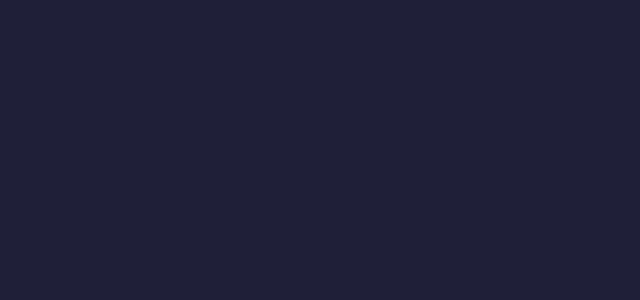
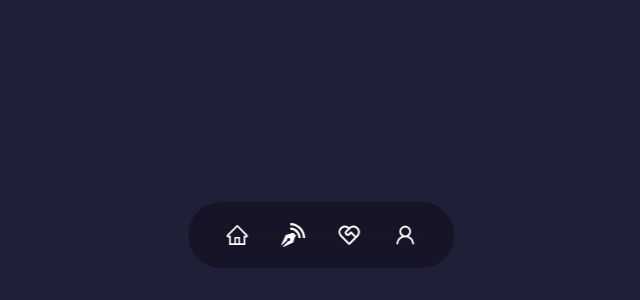
Before and after one commit to Mossahid123/my-portfolio-site, a React (Create React App) app: page /home in a window 1280 px wide. Shown: the part 500-800 px from the top of the page, without its empty margins (319-959 px from the left). Built offline with nearby package versions, Linux system fonts and the light colour scheme.

Commit message:
added navbar with design

```diff
--- a/src/App.css
+++ /dev/null
@@ -1,134 +0,0 @@
-/* Using Google Fonts */
-@import url("https://fonts.googleapis.com/css2?family=Poppins:wght@300;400;500;600&display=swap");
-
-/* ============ Root Style ============ */
-* {
-  margin: 0;
-  padding: 0;
-  border: 0;
-  outline: 0;
-  box-sizing: border-box;
-  list-style: none;
-  text-decoration: none;
-}
-
-:root {
-  --color-bg: #1f1f38;
-  --color-bg-variant: #2c2c6c;
-  --color-primary: #4db5ff;
-  --color-primary-variant: (77, 181, 255, 0.4);
-  --color-white: #fff;
-  --color-light: (255, 255, 255, 0.6);
-  --transition: all 400ms ease;
-  --container-width-lg: 75%;
-  --container-width-md: 86%;
-  --container-width-sm: 90%;
-}
-
-html {
-  scroll-behavior: smooth;
-}
-
-::-webkit-scrollbar {
-  display: none;
-}
-
-body {
-  font-family: "Poppins", sans-serif;
-  background: var(--color-bg);
-  color: var(--color-white);
-  line-height: 1.7;
-}
-
-/* ============ General Style ============ */
-
-.container {
-  width: var(--container-width-lg);
-  margin: 0 auto;
-}
-h1,
-h2,
-h3,
-h4,
-h5 {
-  font-weight: 500;
-}
-h1 {
-  font-size: 2.5rem;
-}
-
-section {
-  margin-top: 8rem;
-}
-
-section > h2,
-section > h5 {
-  text-align: center;
-  color: var(--color-light);
-}
-
-section > h2 {
-  color: var(--color-primary);
-  margin-bottom: 3rem;
-}
-
-.text-light {
-  color: var(--color-light);
-}
-
-a {
-  color: var(--color-primary);
-  transition: var(--transition);
-}
-
-a:hover {
-  color: var(--color-white);
-}
-
-.btn {
-  width: max-content;
-  display: inline-block;
-  color: var(--color-primary);
-  padding: 0.75rem 1.2rem;
-  border-radius: 0.4rem;
-  cursor: pointer;
-  border: 1px solid var(--color-primary);
-  transition: var(--transition);
-}
-
-.btn:hover {
-  background: var(--color-white);
-  color: var(--color-bg);
-  border-color: transparent;
-}
-
-.btn-primary {
-  background: var(--color-primary);
-  color: var(--color-bg);
-}
-
-img {
-  display: block;
-  width: 100%;
-  object-fit: cover;
-}
-
-/* ============ Media Queries ============ */
-
-@media screen and (max-width: 1024px) {
-  .container {
-    width: var(--container-width-md);
-  }
-  section {
-    margin-top: 6rem;
-  }
-}
-
-@media screen and (max-width: 600px) {
-  .container {
-    width: var(--container-width-sm);
-  }
-  section > h2 {
-    margin-bottom: 2rem;
-  }
-}
--- a/src/App.js
+++ b/src/App.js
@@ -1,11 +1,10 @@
-
-import './App.css';
+import Navbar from "./Pages/Shared/Navber/Navbar";
 
 function App() {
   return (
-    <div className="App">
-
-    </div>
+    <>
+     <Navbar />
+    </>
   );
 }
 
--- /dev/null
+++ b/src/Pages/Shared/Navber/Navbar.css
@@ -0,0 +1,30 @@
+nav {
+    background: rgba(0, 0, 0, 0.3);
+    width: max-content;
+    display: block;
+    padding: 0.7rem 1.7rem;
+    z-index: 2;
+    position: fixed;
+    left: 50%;
+    transform: translateX(-50%);
+    bottom: 2rem;
+    display: flex;
+    gap: 0.8rem;
+    border-radius: 3rem;
+    backdrop-filter: blur(15px);
+  }
+  nav a {
+    background: transparent;
+    padding: 0.6rem;
+    border-radius: 50%;
+    display: flex;
+    color: var(--color-light);
+    font-size: 1.5rem;
+  }
+  nav a:hover {
+    background: rgba(32, 243, 229, 0.959);
+  }
+  nav a.active {
+    background: rgba(32, 243, 229, 0.959);
+    color: var(--color-white);
+  }
--- /dev/null
+++ b/src/Pages/Shared/Navber/Navbar.js
@@ -0,0 +1,49 @@
+import React, { useState } from "react";
+import "./Navbar.css";
+import { AiOutlineHome } from "react-icons/ai";
+import { AiOutlineUser } from "react-icons/ai";
+import { RiServiceLine } from "react-icons/ri";
+import { ImBlog } from "react-icons/im";
+import { Link } from "react-router-dom";
+
+const Navbar = () => {
+  const [activeNav, setActiveNav] = useState("#");
+  return (
+    <nav>
+      <Link
+        as={Link}
+        to="/home"
+        onClick={() => setActiveNav("home")}
+        className={activeNav === "home" ? "active" : ""}
+      >
+        <AiOutlineHome />
+      </Link>
+      <Link
+        as={Link}
+        to="/blog"
+        onClick={() => setActiveNav("blog")}
+        className={activeNav === "blog" ? "active" : ""}
+      >
+        <ImBlog />
+      </Link>
+      <Link
+        as={Link}
+        to="/add-review"
+        onClick={() => setActiveNav("add-review")}
+        className={activeNav === "add-review" ? "active" : ""}
+      >
+        <RiServiceLine />
+      </Link>
+      <Link
+        as={Link}
+        to="/login"
+        onClick={() => setActiveNav("login")}
+        className={activeNav === "login" ? "active" : ""}
+      >
+        <AiOutlineUser />
+      </Link>
+    </nav>
+  );
+};
+
+export default Navbar;
--- a/src/index.css
+++ b/src/index.css
@@ -1,13 +1,134 @@
-body {
+/* Using Google Fonts */
+@import url("https://fonts.googleapis.com/css2?family=Poppins:wght@300;400;500;600&display=swap");
+
+/* ============ Root Style ============ */
+* {
   margin: 0;
-  font-family: -apple-system, BlinkMacSystemFont, 'Segoe UI', 'Roboto', 'Oxygen',
-    'Ubuntu', 'Cantarell', 'Fira Sans', 'Droid Sans', 'Helvetica Neue',
-    sans-serif;
-  -webkit-font-smoothing: antialiased;
-  -moz-osx-font-smoothing: grayscale;
+  padding: 0;
+  border: 0;
+  outline: 0;
+  box-sizing: border-box;
+  list-style: none;
+  text-decoration: none;
 }
 
-code {
-  font-family: source-code-pro, Menlo, Monaco, Consolas, 'Courier New',
-    monospace;
+:root {
+  --color-bg: #1f1f38;
+  --color-bg-variant: #2c2c6c;
+  --color-primary: #4db5ff;
+  --color-primary-variant: (77, 181, 255, 0.4);
+  --color-white: #fff;
+  --color-light: (255, 255, 255, 0.6);
+  --transition: all 400ms ease;
+  --container-width-lg: 75%;
+  --container-width-md: 86%;
+  --container-width-sm: 90%;
 }
+
+html {
+  scroll-behavior: smooth;
+}
+
+::-webkit-scrollbar {
+  display: none;
+}
+
+body {
+  font-family: "Poppins", sans-serif;
+  background: var(--color-bg);
+  color: var(--color-white);
+  line-height: 1.7;
+}
+
+/* ============ General Style ============ */
+
+.container {
+  width: var(--container-width-lg);
+  margin: 0 auto;
+}
+h1,
+h2,
+h3,
+h4,
+h5 {
+  font-weight: 500;
+}
+h1 {
+  font-size: 2.5rem;
+}
+
+section {
+  margin-top: 8rem;
+}
+
+section > h2,
+section > h5 {
+  text-align: center;
+  color: var(--color-light);
+}
+
+section > h2 {
+  color: var(--color-primary);
+  margin-bottom: 3rem;
+}
+
+.text-light {
+  color: var(--color-light);
+}
+
+a {
+  color: var(--color-primary);
+  transition: var(--transition);
+}
+
+a:hover {
+  color: var(--color-white);
+}
+
+.btn {
+  width: max-content;
+  display: inline-block;
+  color: var(--color-primary);
+  padding: 0.75rem 1.2rem;
+  border-radius: 0.4rem;
+  cursor: pointer;
+  border: 1px solid var(--color-primary);
+  transition: var(--transition);
+}
+
+.btn:hover {
+  background: var(--color-white);
+  color: var(--color-bg);
+  border-color: transparent;
+}
+
+.btn-primary {
+  background: var(--color-primary);
+  color: var(--color-bg);
+}
+
+img {
+  display: block;
+  width: 100%;
+  object-fit: cover;
+}
+
+/* ============ Media Queries ============ */
+
+@media screen and (max-width: 1024px) {
+  .container {
+    width: var(--container-width-md);
+  }
+  section {
+    margin-top: 6rem;
+  }
+}
+
+@media screen and (max-width: 600px) {
+  .container {
+    width: var(--container-width-sm);
+  }
+  section > h2 {
+    margin-bottom: 2rem;
+  }
+}
```
